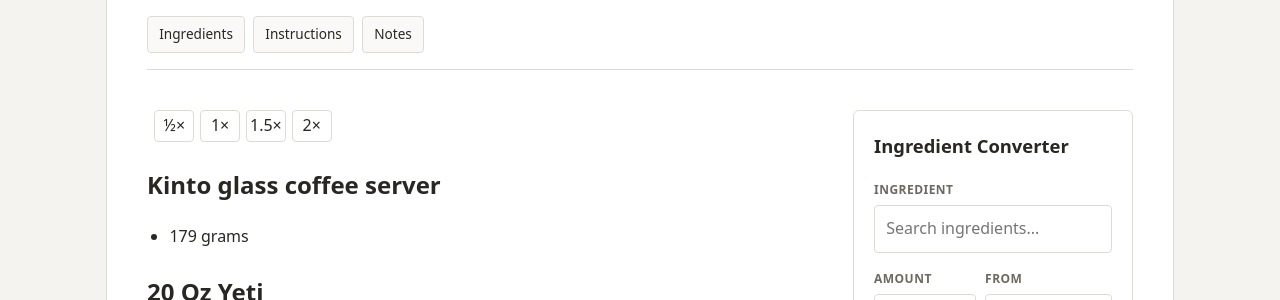
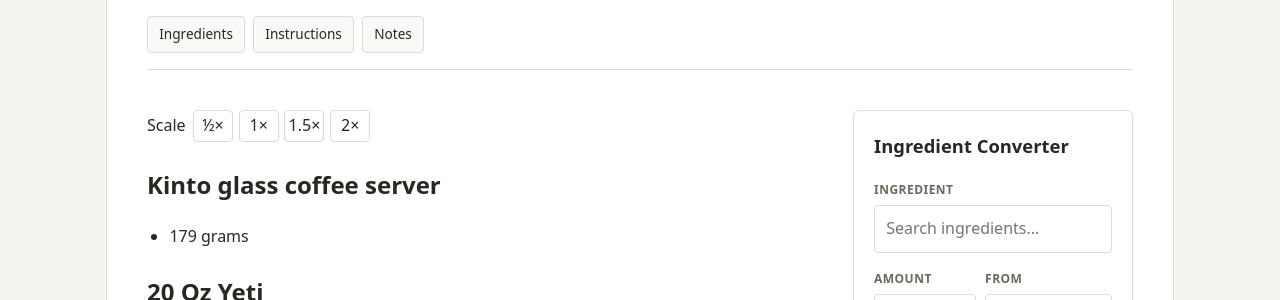
Before and after one commit to sundaycake/recipes, a Jekyll site: the page built from _recipes/-weights-of-kitchen-items.md, in a window 1280 px wide and 1117 px high. Shown: the part 307-607 px from the top of the window. Built offline with Jekyll 4.4.1, drawn with Linux system fonts in a browser that asks for light colours.

Commit message:
Update recipe.html

```diff
--- a/_layouts/recipe.html
+++ b/_layouts/recipe.html
@@ -113,6 +113,7 @@ layout: default
       >
 
         <span class="recipe-scaling-label">
+          Scale
         </span>
 
         <button
```
